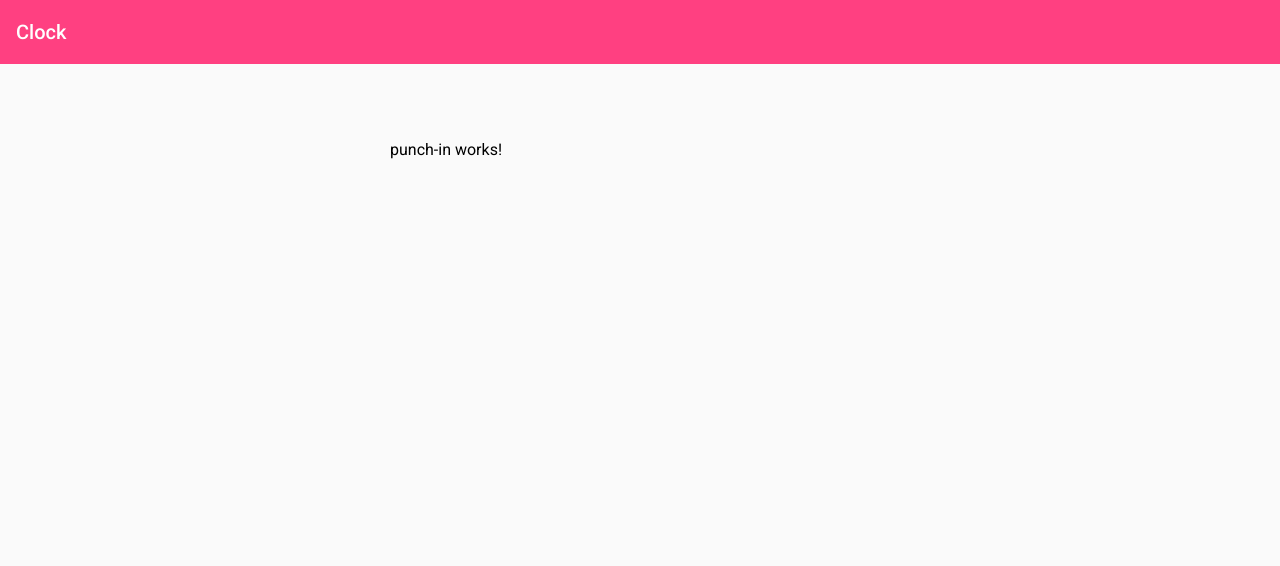
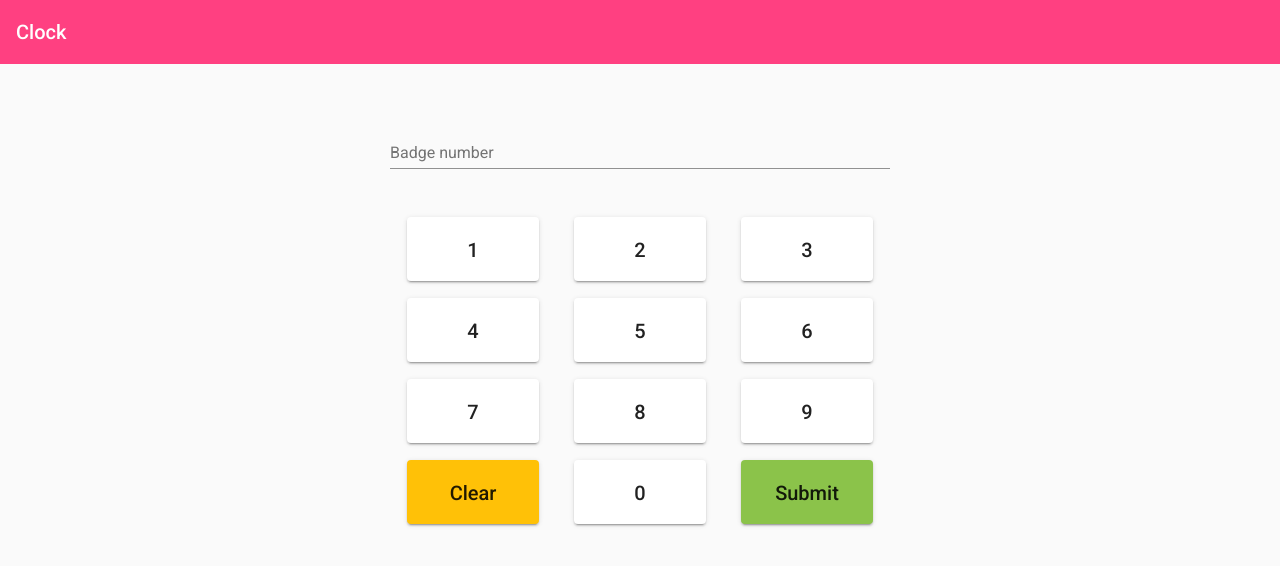
Before and after one commit to han003/clock, an Angular app: page /punch-in in a window 1280 px wide. Shown: the top 566 px of the page. Built offline with nearby package versions, Linux system fonts and the light colour scheme.

Commit message:
Punch in code

```diff
--- a/src/app/app.module.ts
+++ b/src/app/app.module.ts
@@ -15,6 +15,7 @@ import {MatCardModule} from "@angular/material/card";
 import {FlexModule} from "@angular/flex-layout";
 import {ReactiveFormsModule} from "@angular/forms";
 import { PunchInComponent } from './punch-in/punch-in.component';
+import {MatGridListModule} from "@angular/material/grid-list";
 
 @NgModule({
   declarations: [
@@ -34,7 +35,8 @@ import { PunchInComponent } from './punch-in/punch-in.component';
     MatInputModule,
     MatButtonModule,
     MatCardModule,
-    ReactiveFormsModule
+    ReactiveFormsModule,
+    MatGridListModule
   ],
   providers: [],
   bootstrap: [AppComponent]
--- a/src/app/punch-in/punch-in.component.html
+++ b/src/app/punch-in/punch-in.component.html
@@ -1 +1,16 @@
-<p>punch-in works!</p>
+<div id="punch-container" fxLayout="row" fxLayoutAlign="center center">
+  <mat-form-field>
+    <input matInput placeholder="Badge number" [value]="number" readonly>
+  </mat-form-field>
+</div>
+
+<mat-grid-list cols="3" rowHeight="80px">
+  <mat-grid-tile
+    *ngFor="let tile of tiles"
+    colspan="1"
+    rowspan="1">
+    <button [ngClass]="tile.class" class="punch-button" mat-raised-button (click)="tile.func(tile)">
+      <span class="mat-h2">{{tile.text}}</span>
+    </button>
+  </mat-grid-tile>
+</mat-grid-list>
--- a/src/app/punch-in/punch-in.component.scss
+++ b/src/app/punch-in/punch-in.component.scss
@@ -0,0 +1,22 @@
+@import '~@angular/material/theming';
+
+#punch-container {
+  margin-bottom: 20px;
+
+  mat-form-field {
+    width: 100%;
+  }
+}
+
+.punch-button {
+  width: 80%;
+  height: 80%;
+
+  &.clear {
+    background: mat-color($mat-amber, 500);
+  }
+
+  &.submit {
+    background: mat-color($mat-light-green, 500);
+  }
+}
--- a/src/app/punch-in/punch-in.component.ts
+++ b/src/app/punch-in/punch-in.component.ts
@@ -1,4 +1,4 @@
-import { Component, OnInit } from '@angular/core';
+import {Component, OnInit} from '@angular/core';
 
 @Component({
   selector: 'clock-punch-in',
@@ -6,10 +6,44 @@ import { Component, OnInit } from '@angular/core';
   styleUrls: ['./punch-in.component.scss']
 })
 export class PunchInComponent implements OnInit {
+  public tiles: Object[];
+  public numbers: any[];
+  public number: String;
 
-  constructor() { }
+  constructor() {
+  }
 
   ngOnInit() {
+    this.numbers = [];
+    this.tiles = [
+      {text: 1, func: this.addNumber.bind(this)},
+      {text: 2, func: this.addNumber.bind(this)},
+      {text: 3, func: this.addNumber.bind(this)},
+      {text: 4, func: this.addNumber.bind(this)},
+      {text: 5, func: this.addNumber.bind(this)},
+      {text: 6, func: this.addNumber.bind(this)},
+      {text: 7, func: this.addNumber.bind(this)},
+      {text: 8, func: this.addNumber.bind(this)},
+      {text: 9, func: this.addNumber.bind(this)},
+      {text: 'Clear', class: 'clear', func: this.clear.bind(this)},
+      {text: 0, func: this.addNumber.bind(this)},
+      {text: 'Submit', class: 'submit'},
+    ];
+
+    this.setNumber();
   }
 
+  addNumber(tile) {
+    this.numbers.push(tile.text);
+    this.setNumber();
+  }
+
+  clear() {
+    this.numbers = [];
+    this.setNumber();
+  }
+
+  setNumber() {
+    this.number = this.numbers.join('');
+  }
 }
```
